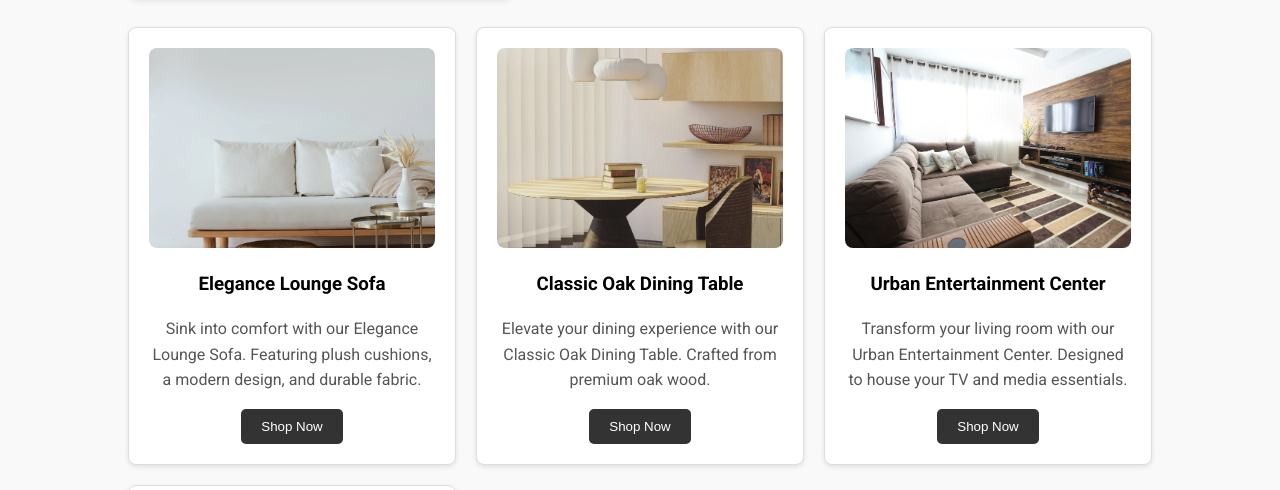
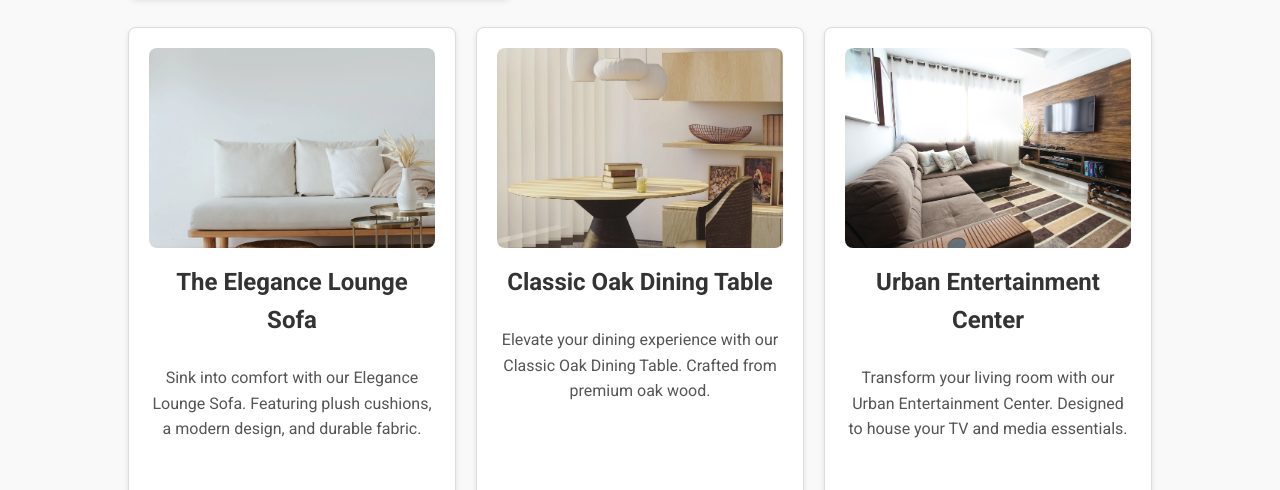
Before and after one commit to Jackboy1/3.2-Responsive-Store-Landing-Page-Design, a plain HTML site: page index.html in a window 1280 px wide. Shown: the part 310-800 px from the top of the page. Drawn offline with Linux system fonts and the light colour scheme.

Commit message:
store_landing_page_updated

```diff
--- a/index.html
+++ b/index.html
@@ -33,7 +33,7 @@
         <!-- Product Card 1 -->
         <div class="product-card">
           <img src="/assets/images/hero1.webp" alt="Product 1">
-          <h3>Elegance Lounge Sofa</h3>
+          <h3>The Elegance Lounge Sofa</h3>
           <p>Sink into comfort with our Elegance Lounge Sofa. Featuring plush cushions, a modern design, and durable
             fabric.</p>
           <button class="shop-now-btn">Shop Now</button>
--- a/styles.css
+++ b/styles.css
@@ -11,15 +11,6 @@ body {
   width: 80%;
   max-width: 1200px;
   margin: 0 auto;
-}
-
-/* Product Card Image Styles */
-.product-card img {
-  width: 100%;
-  max-width: 100%;
-  height: 200px;
-  object-fit: cover;
-  border-radius: 8px;
 }
 
 /* Header Styles */
@@ -84,6 +75,7 @@ nav ul li a {
   gap: 20px;
 }
 
+/* Product Card Image Styles */
 .product-card {
   background-color: #fff;
   border: 1px solid #ddd;
@@ -91,19 +83,29 @@ nav ul li a {
   padding: 20px;
   text-align: center;
   box-shadow: 0 2px 5px rgba(0, 0, 0, 0.1);
+  display: flex;
+  flex-direction: column;
+  justify-content: space-between;
+  height: 100%;
 }
 
 .product-card img {
+  width: 100%;
   max-width: 100%;
+  height: 200px;
+  object-fit: cover;
   border-radius: 8px;
 }
 
 .product-card h3 {
   margin: 15px 0 10px;
+  font-size: 1.5rem;
+  color: #333;
 }
 
 .product-card p {
   color: #555;
+  flex-grow: 1;
 }
 
 .shop-now-btn {
@@ -114,6 +116,8 @@ nav ul li a {
   border-radius: 5px;
   cursor: pointer;
   transition: background-color 0.3s ease;
+   align-self: center;
+  margin-top: 15px;
 }
 
 .shop-now-btn:hover {
```
